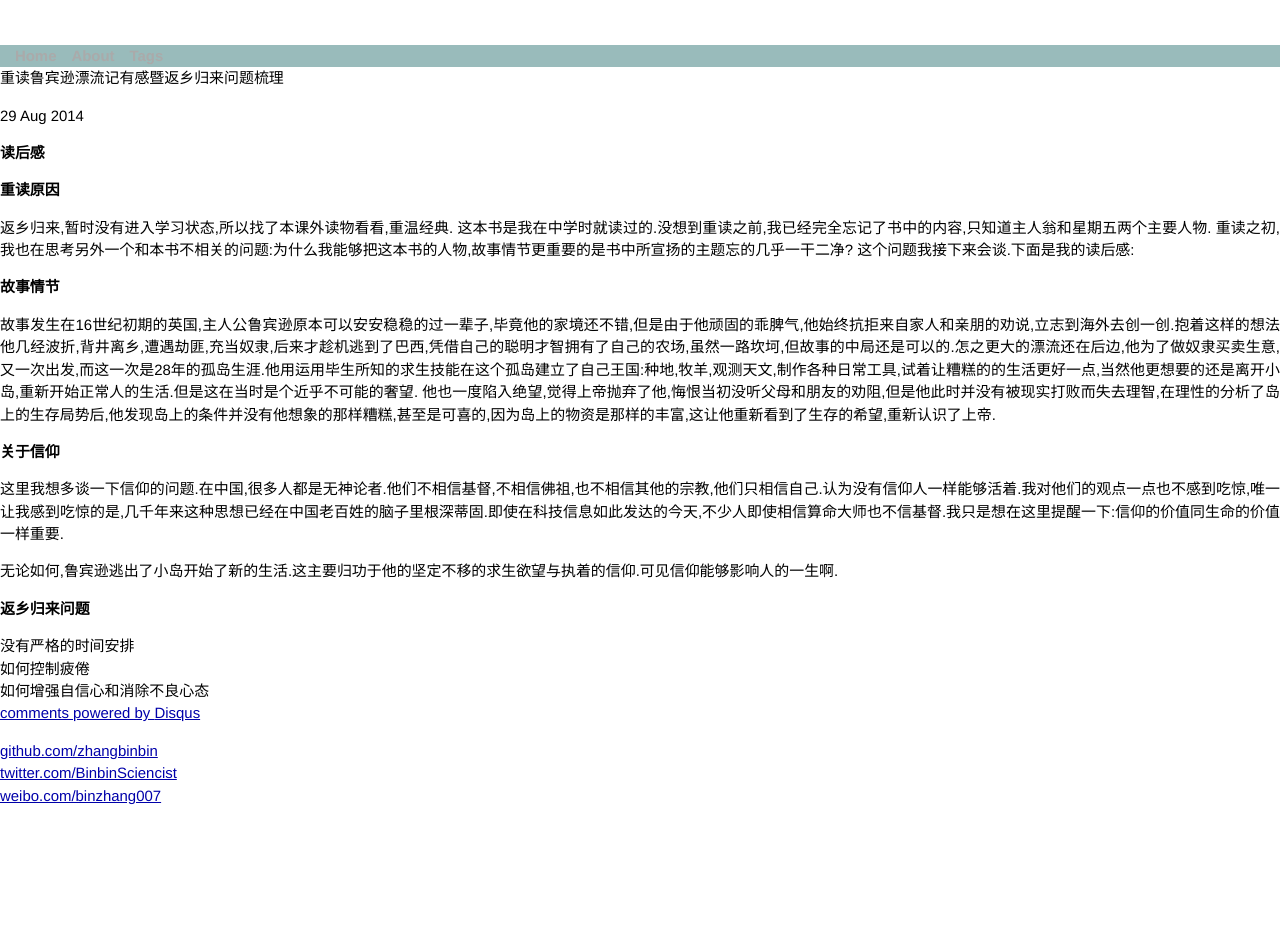
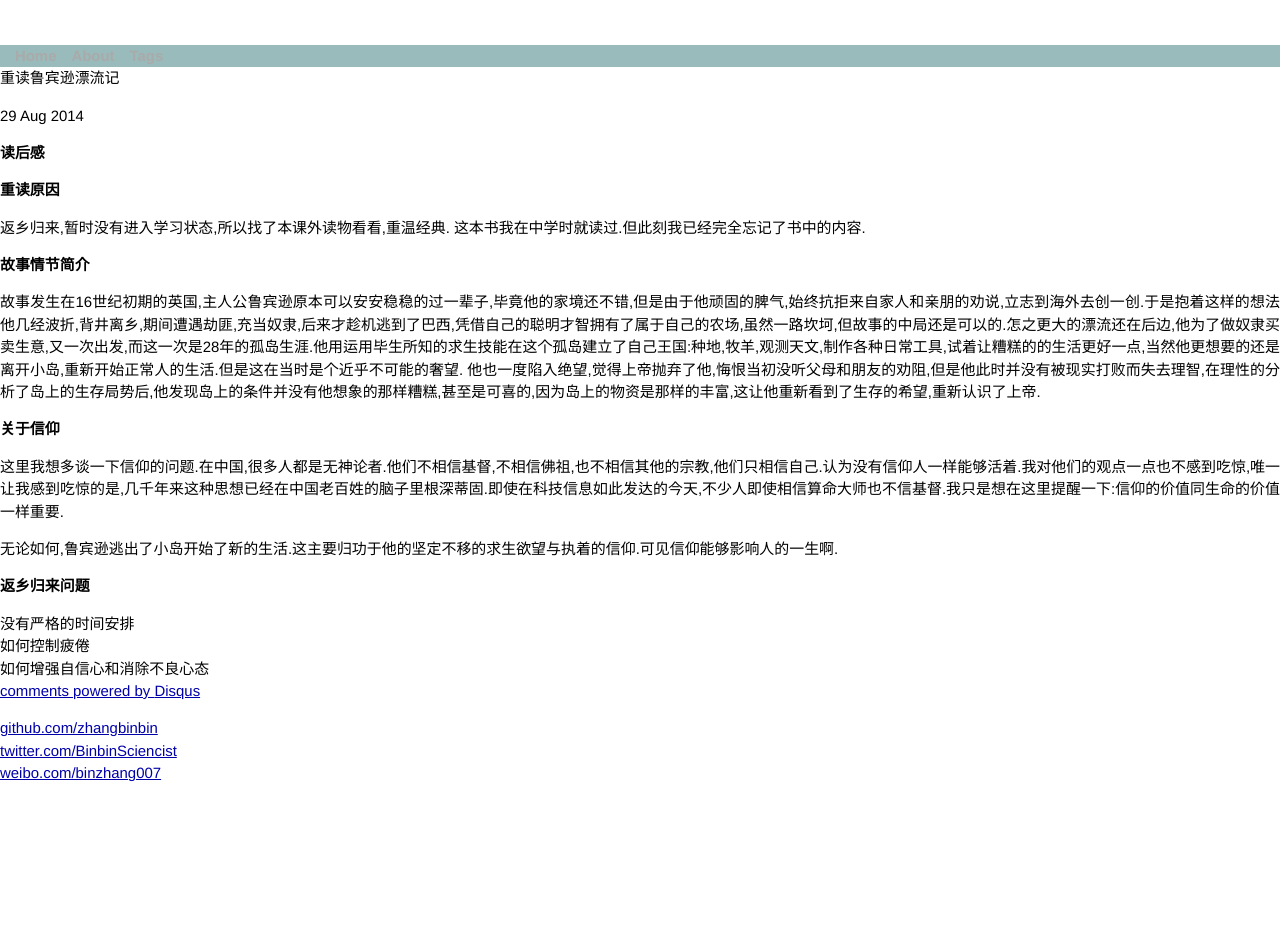
Before and after one commit to Zhangbinbin/jekyll_blogsite, a Jekyll site: the page built from _posts/2014-08-29-robinson-crusoe.md, in a window 1280 px wide. Built offline with Jekyll 4.4.1, drawn with Linux system fonts in a browser that asks for light colours; comment, search, counter and statistics services are not loaded.

Commit message:
change a little

```diff
--- a/_config.yml
+++ b/_config.yml
@@ -4,10 +4,11 @@ author:
 name: Binbin Zhang
 title: Binbin Zhang
 email: yugong0391@gmail.com
-description: "Focus on Computer Science,Focus on Human Being! 科技为人类服务,人类为自然服务."
+description: "Focus on Computer Science,Focus on Human Being! 天,地,人."
 url: http://zhangbinbin.tk
 baseurl: /
 markdown: kramdown
 excerpt_separator: ""
 pygments: true
 copyright: CC BY-SA 3.0
+permalink: /:year/:month/:day/:title
--- a/_posts/2014-08-29-robinson-crusoe.md
+++ b/_posts/2014-08-29-robinson-crusoe.md
@@ -1,6 +1,6 @@
 ---
 layout: post
-title: 重读鲁宾逊漂流记有感暨返乡归来问题梳理
+title: 重读鲁宾逊漂流记
 category: person
 ---
 
@@ -11,14 +11,12 @@ category: person
 -------
 
  返乡归来,暂时没有进入学习状态,所以找了本课外读物看看,重温经典.
-这本书是我在中学时就读过的.没想到重读之前,我已经完全忘记了书中的内容,只知道主人翁和星期五两个主要人物.
-重读之初,我也在思考另外一个和本书不相关的问题:为什么我能够把这本书的人物,故事情节更重要的是书中所宣扬的主题忘的几乎一干二净?
-这个问题我接下来会谈.下面是我的读后感:
+这本书我在中学时就读过.但此刻我已经完全忘记了书中的内容.
 
-故事情节
+故事情节简介
 --------
 
-故事发生在16世纪初期的英国,主人公鲁宾逊原本可以安安稳稳的过一辈子,毕竟他的家境还不错,但是由于他顽固的乖脾气,他始终抗拒来自家人和亲朋的劝说,立志到海外去创一创.抱着这样的想法他几经波折,背井离乡,遭遇劫匪,充当奴隶,后来才趁机逃到了巴西,凭借自己的聪明才智拥有了自己的农场,虽然一路坎坷,但故事的中局还是可以的.怎之更大的漂流还在后边,他为了做奴隶买卖生意,又一次出发,而这一次是28年的孤岛生涯.他用运用毕生所知的求生技能在这个孤岛建立了自己王国:种地,牧羊,观测天文,制作各种日常工具,试着让糟糕的的生活更好一点,当然他更想要的还是离开小岛,重新开始正常人的生活.但是这在当时是个近乎不可能的奢望.
+故事发生在16世纪初期的英国,主人公鲁宾逊原本可以安安稳稳的过一辈子,毕竟他的家境还不错,但是由于他顽固的脾气,始终抗拒来自家人和亲朋的劝说,立志到海外去创一创.于是抱着这样的想法他几经波折,背井离乡,期间遭遇劫匪,充当奴隶,后来才趁机逃到了巴西,凭借自己的聪明才智拥有了属于自己的农场,虽然一路坎坷,但故事的中局还是可以的.怎之更大的漂流还在后边,他为了做奴隶买卖生意,又一次出发,而这一次是28年的孤岛生涯.他用运用毕生所知的求生技能在这个孤岛建立了自己王国:种地,牧羊,观测天文,制作各种日常工具,试着让糟糕的的生活更好一点,当然他更想要的还是离开小岛,重新开始正常人的生活.但是这在当时是个近乎不可能的奢望.
 他也一度陷入绝望,觉得上帝抛弃了他,悔恨当初没听父母和朋友的劝阻,但是他此时并没有被现实打败而失去理智,在理性的分析了岛上的生存局势后,他发现岛上的条件并没有他想象的那样糟糕,甚至是可喜的,因为岛上的物资是那样的丰富,这让他重新看到了生存的希望,重新认识了上帝.
 
 关于信仰
--- a/googleecaa710efe19eb03.html
+++ /dev/null
@@ -1 +0,0 @@
-google-site-verification: googleecaa710efe19eb03.html
```
Also changed, not shown: _includes/footer.html (added), _includes/header.html (added).
